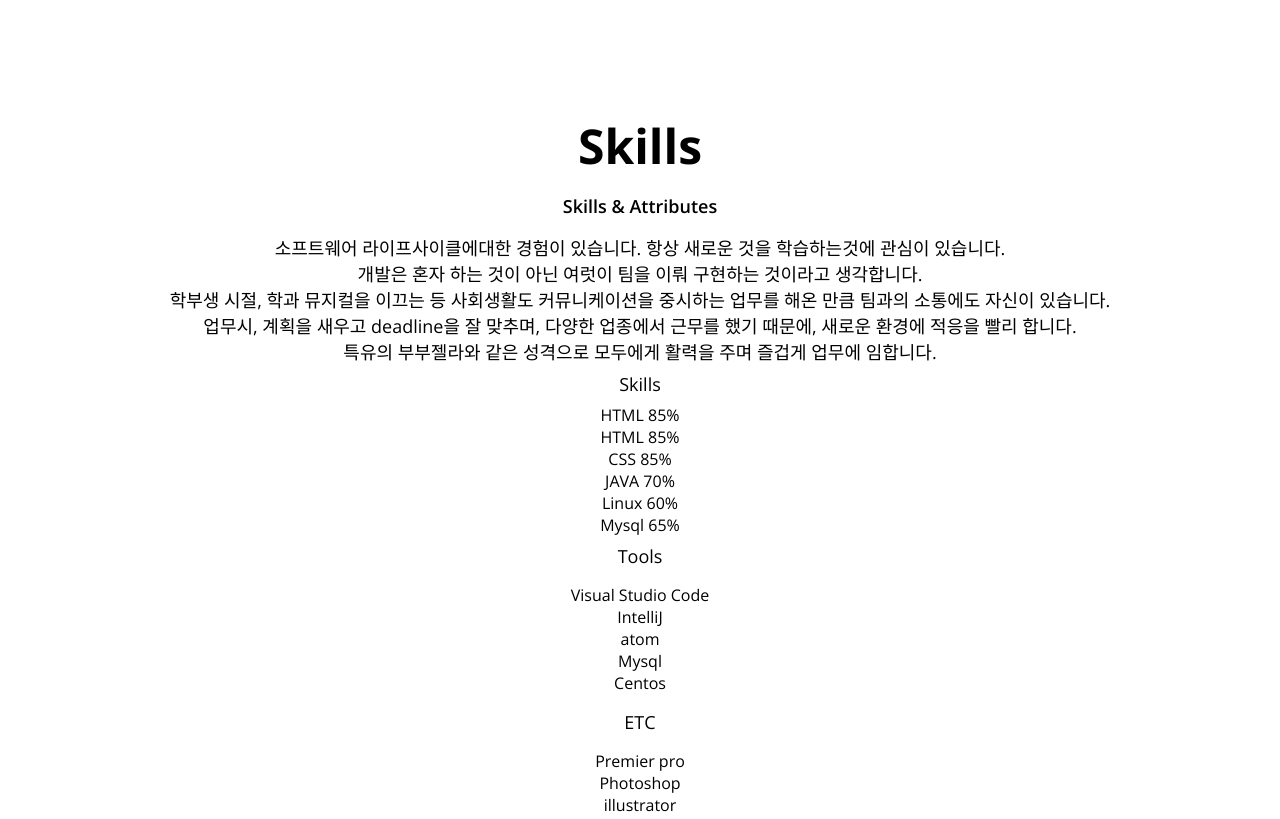
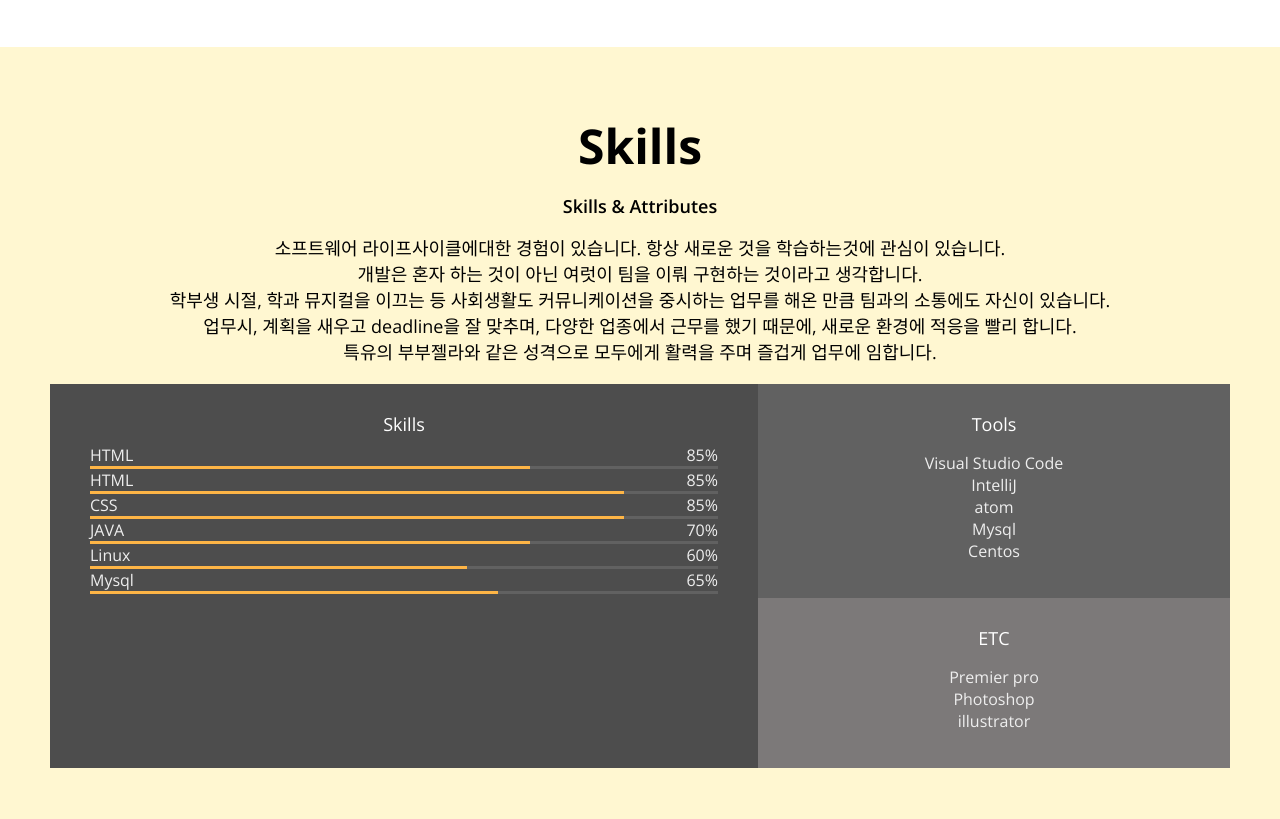
Before and after one commit to jmonick94/portfolio, a plain HTML site: page index.html in a window 1280 px wide. Shown: the part 1659-2478 px from the top of the page. Drawn offline with nearby package versions, Linux system fonts and the light colour scheme.

Commit message:
css_skills

```diff
--- a/index.html
+++ b/index.html
@@ -62,7 +62,7 @@
     </section>
 
     <!-- about -->
-    <section id="about" class="section">
+    <section id="about" class="section section__container">
       <div class="about__me">
         <i class="fab fa-staylinked"></i>
         <h1>ABOUT ME</h1>
@@ -135,6 +135,7 @@
     </section>
     <!-- skills -->
     <section id="skills" class="section">
+      <div class="section__container">
       <h1>Skills</h1>
       <h2>Skills & Attributes</h2>
       <p>
@@ -152,51 +153,51 @@
         <div class="skillset_left">
           <h3 class="skillset_title">Skills</h3>
           <div class="skill">
-            <div class="skill_description">
+            <div class="skill__description">
               <span>HTML</span>
               <span>85%</span>
             </div>
             <div class="skill__bar">
               <div class="skill_value"></div>
             </div>
-            <div class="skill_description">
+            <div class="skill__description">
               <span>HTML</span>
               <span>85%</span>
             </div>
             <div class="skill__bar">
-              <div class="skill_value"></div>
+              <div class="skill_value" style="width:85%;"></div>
             </div>
-            <div class="skill_description">
+            <div class="skill__description">
               <span>CSS</span>
               <span>85%</span>
             </div>
             <div class="skill__bar">
-              <div class="skill_value"></div>
+              <div class="skill_value"style="width:85%;"></div>
             </div>
-            <div class="skill_description">
+            <div class="skill__description">
               <span>JAVA</span>
               <span>70%</span>
             </div>
             <div class="skill__bar">
-              <div class="skill_value"></div>
+              <div class="skill_value" style="width:70%;"></div>
             </div>
-            <div class="skill_description">
+            <div class="skill__description">
               <span>Linux</span>
               <span>60%</span>
             </div>
             <div class="skill__bar">
-              <div class="skill_value"></div>
+              <div class="skill_value" style="width:60%;"></div>
             </div>
-            <div class="skill_description">
+            <div class="skill__description">
               <span>Mysql</span>
               <span>65%</span>
             </div>
             <div class="skill__bar">
-              <div class="skill_value"></div>
+              <div class="skill_value" style="width:65%;"></div>
             </div>
           </div>
         </div>
-        <div class="skill_right">
+        <div class="skillset_right">
           <div class="tools">
             <h3 class="skillset_title">Tools</h3>
             <ul class="tools__list">
@@ -217,6 +218,7 @@
           </div>
         </div>
       </div>
+    </div>
     </section>
     <!-- works -->
     <section id="works" class="section">
--- a/style.css
+++ b/style.css
@@ -158,6 +158,10 @@ p {
 .section {
   text-align: center;
   padding: 50px;
+  margin: auto;
+}
+
+.section__container {
   max-width: 1200px;
   margin: auto;
 }
@@ -214,3 +218,59 @@ p {
 .job__period {
   font-size: var(--font-micro);
 }
+
+/* Skill */
+
+#skills {
+  background-color: var(--color-yellow);
+}
+
+.skillset {
+  display: flex;
+  background-color: var(--color-light-grey);
+  color: var(--color-light-white);
+  margin: 20px 0;
+}
+
+.skillset_title {
+  color: var(--color-white);
+}
+
+.skillset_left {
+  flex-basis: 60%;
+  background-color: var(--color-dark-grey);
+  padding: 20px 40px;
+}
+
+.skill {
+  margin-bottom: 32px;
+}
+
+.skill__bar {
+  height: 3px;
+  background-color: var(--color-grey);
+}
+
+.skill_value {
+  width: 70%;
+  height: 3px;
+  background-color: var(--color-orange);
+}
+
+.skillset_right {
+  flex-basis: 40%;
+}
+
+.skill__description {
+  display: flex;
+  justify-content: space-between;
+}
+
+.tools {
+  background-color: var(--color-grey);
+}
+
+.tools,
+.etc {
+  padding: 20px;
+}
```
